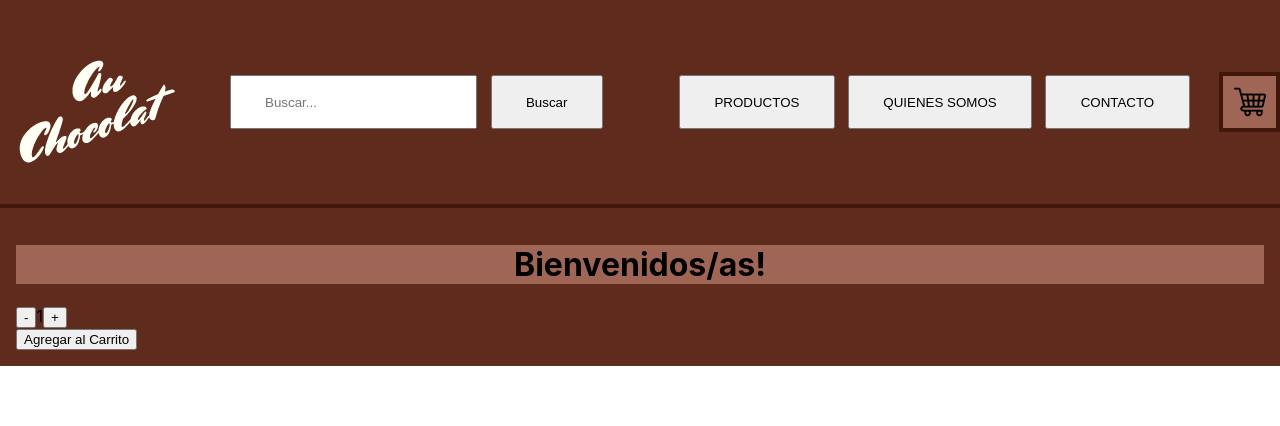
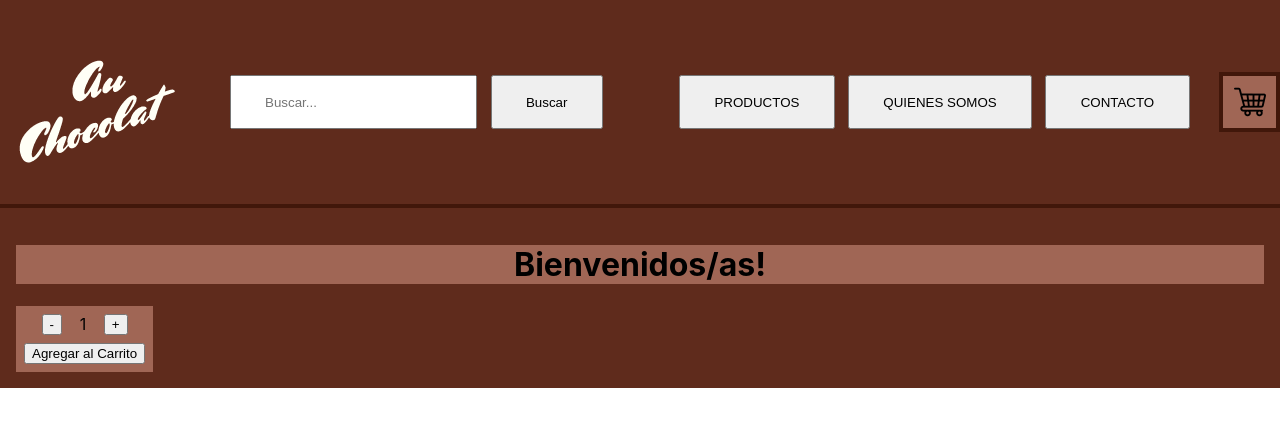
Before and after one commit to lkellner1404/react-comision-31200, a React (Create React App) app: page / in a window 1280 px wide. Shown: the top 426 px of the page. Built offline with nearby package versions, Linux system fonts and the light colour scheme.

Commit message:
agrego logica de stock y estilo a ItemCount

```diff
--- a/src/components/ItemCount/ItemCount.js
+++ b/src/components/ItemCount/ItemCount.js
@@ -1,25 +1,28 @@
 import { useState } from "react"
+import './style.css'
 
 export default function ItemCount( {stock, initial, onAdd} ) {
     const number = Number(initial)
     const [count, setcount] = useState(number)
     const agregar =()=>{
+        if (stock > count){
             setcount(count + 1)
         }
+    }
     const quitar =()=>{
+        if (count > 0){
             setcount(count - 1)
+        }
     }
 
     return(
-        <>
-        <section>
+        <section className="item-count">
+            <section className="contador">
                 <button onClick={quitar}>-</button>
                 <span>{count}</span>
                 <button onClick={agregar}>+</button>
             </section>
-        <section>
             <button>Agregar al Carrito</button>
         </section>
-        </>
     )
 }
--- /dev/null
+++ b/src/components/ItemCount/style.css
@@ -0,0 +1,14 @@
+.item-count{
+    background-color: #A06655;
+    padding: 0.5em;
+    width: fit-content;
+    display: flex;
+    flex-direction: column;
+    gap: 0.5em;
+}
+.contador{
+    width: 100%;
+    display: flex;
+    justify-content: space-evenly;
+
+}
```
Lines whose indentation alone changed are shown as unchanged.
